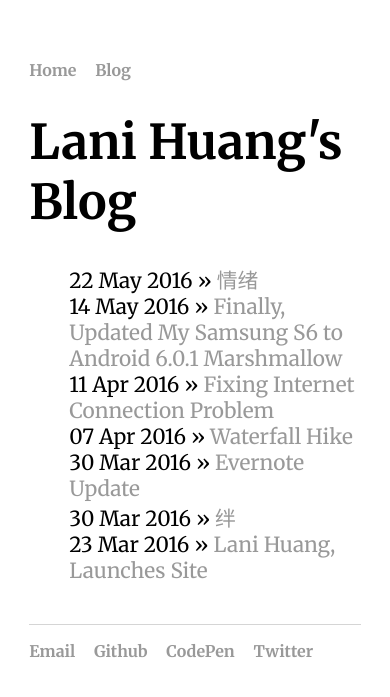
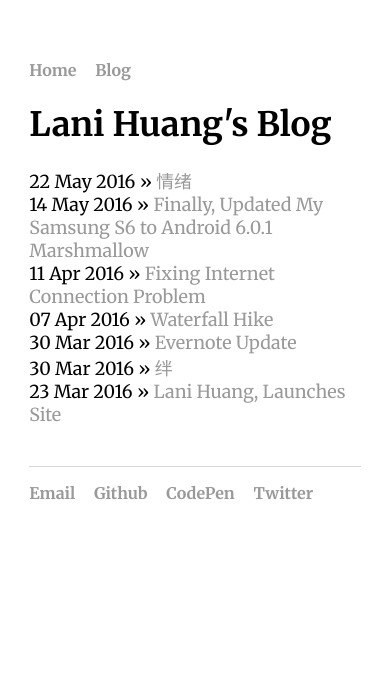
Before and after one commit to Skylani/Skylani.github.io, a Jekyll site: the page built from blog/index.html, in a window 390 px wide. Shown: the top 697 px of the page. Built offline with Jekyll 4.4.1, drawn with Linux system fonts in a browser that asks for light colours.

Commit message:
change container font size

```diff
--- a/blog/index.html
+++ b/blog/index.html
@@ -2,6 +2,7 @@
 layout: default
 title: Lani Huang's Blog
 ---
+<div class="blog">
   <h1>{{ page.title }}</h1>
   <ul class="posts">
 
@@ -9,3 +10,4 @@
       <li><span>{{ post.date | date_to_string }}</span> » <a href="{{ post.url }}" title="{{ post.title }}">{{ post.title }}</a></li>
     {% endfor %}
   </ul>
+</div>
--- a/css/main.css
+++ b/css/main.css
@@ -62,10 +62,15 @@
   footer {
       width: 85%;
   }
-  .blurb {
+  .container {
     font-size: .7em;
   }
   .blurb p {
     font-size: 1.9em;
   }
+
+  ul.posts {
+    padding-left: 0;
+    font-size: 1.6em;
+  }
 }
```
Also changed, not shown: 2 other files. Lines whose indentation alone changed are shown as unchanged.
